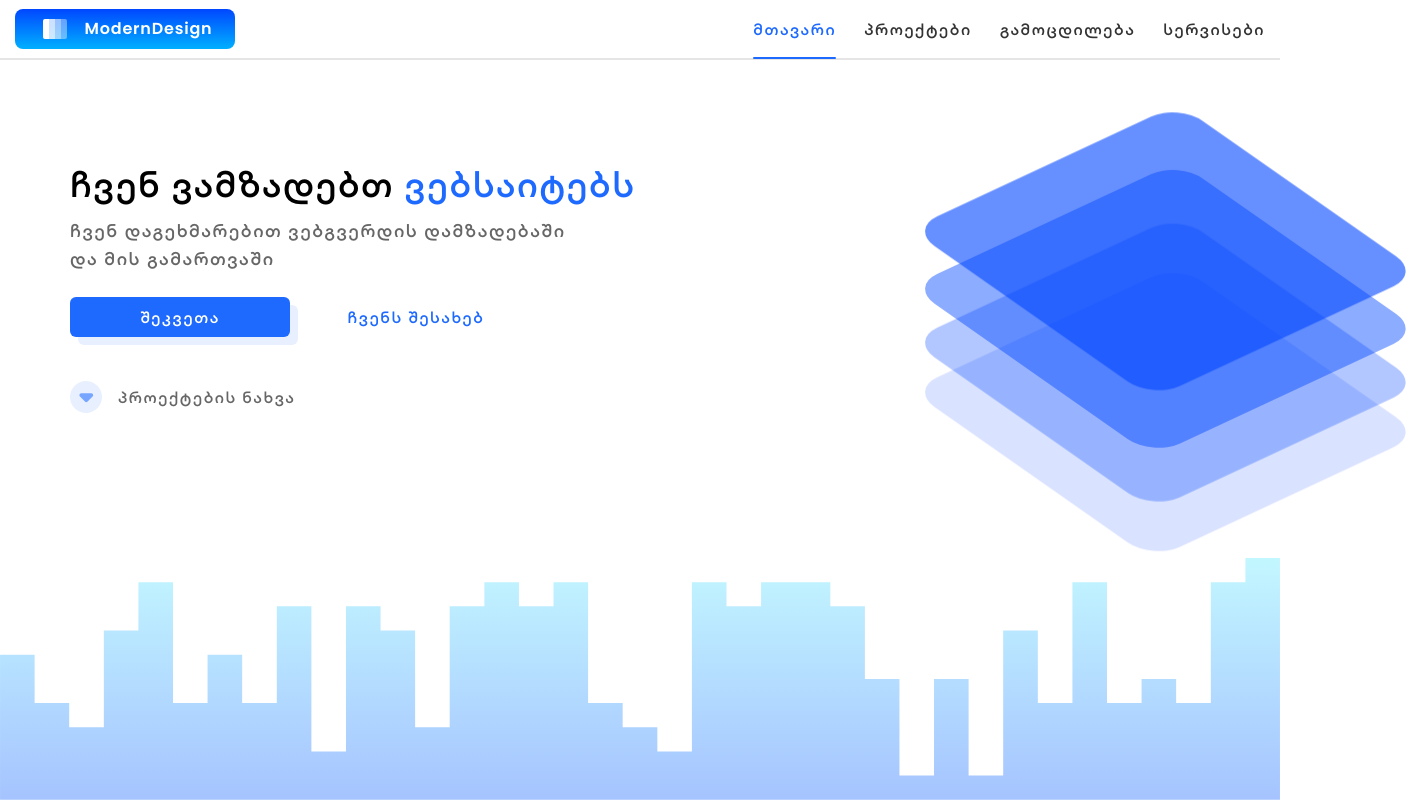
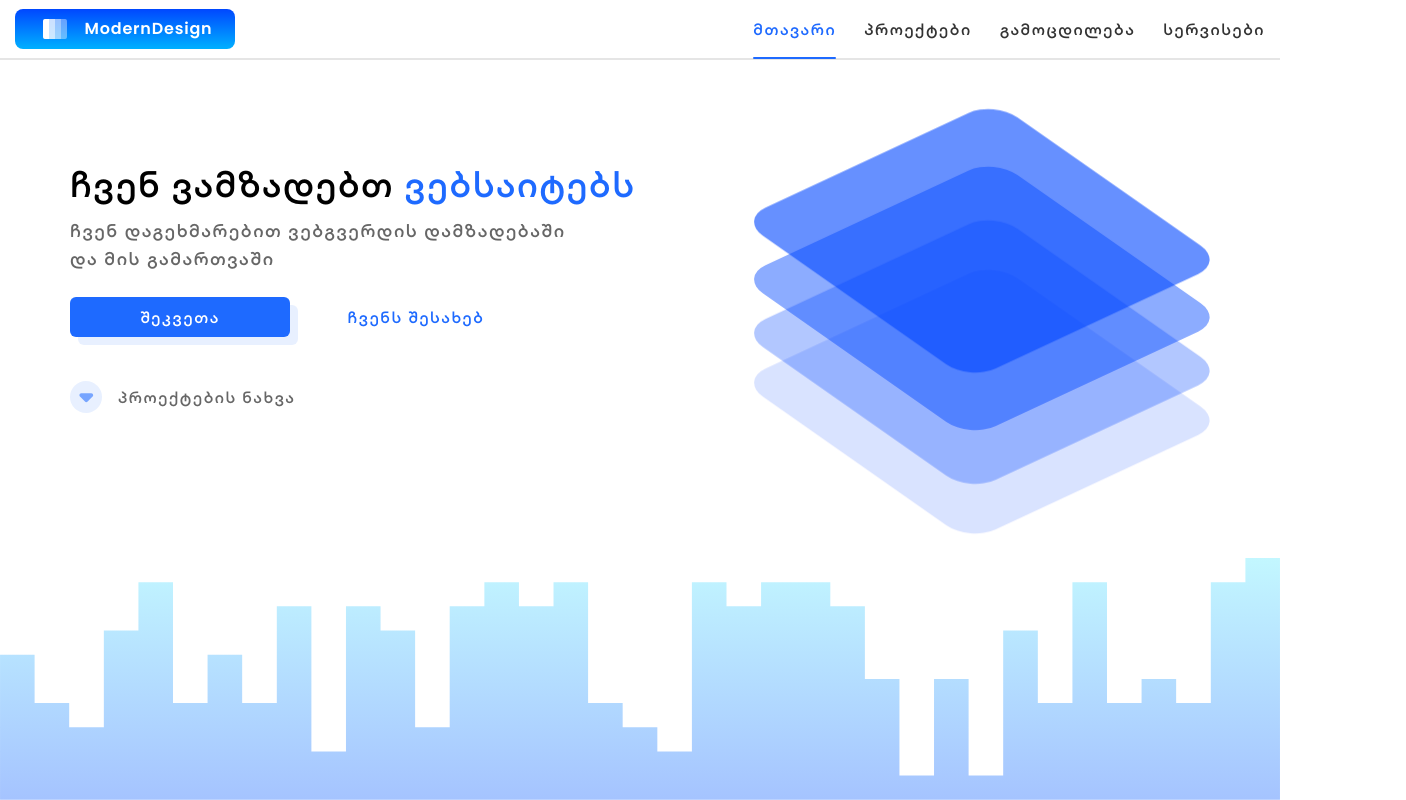
Before and after one commit to ModernDesigners/ModernDesign, a React (Vite) app: page / in a window 1280 px wide. Shown: the whole page, 1406 px wide, since content can reach past the window. Built offline with nearby package versions, Linux system fonts and the light colour scheme.

Commit message:
UI bug fix

```diff
--- a/src/index.css
+++ b/src/index.css
@@ -32,7 +32,7 @@ button {
   @apply w-[220px] h-[40px] rounded-md bg-main text-white shadow-backdrop shadow-mainBack2 transition duration-300 hover:shadow-none hover:bg-mainHover;
 }
 .decorBlock {
-  @apply absolute h-[300px] aspect-square rounded-[30px];
+  @apply absolute w-[80%] aspect-square rounded-[30px];
 }
 @keyframes dancingBlocks {
   0% {
--- a/src/pages/home/HeroSection.tsx
+++ b/src/pages/home/HeroSection.tsx
@@ -12,9 +12,9 @@ export default function HeroSection() {
   ];
 
   return (
-    <div className="heroSection relative">
+    <div className="heroSection relative overflow-hidden">
       <div className="contentContainer">
-        <div className=" flex items-center min-h-screen pb-56">
+        <div className=" flex items-center min-h-screen pb-56 ">
           <div className=" w-[50%]  flex flex-col gap-6">
             <div className="flex flex-col gap-[14px]">
               <p className="text-black text-4xl">
@@ -38,7 +38,7 @@ export default function HeroSection() {
             </div>
           </div>
           <div className=" w-[50%] flex items-center justify-center">
-            <div className="relative">
+            <div className="relative w-[100%] flex justify-end">
               {decorBlocks.map((e: string[], i: number) => (
                 <DecorBlock
                   key={i}
```
